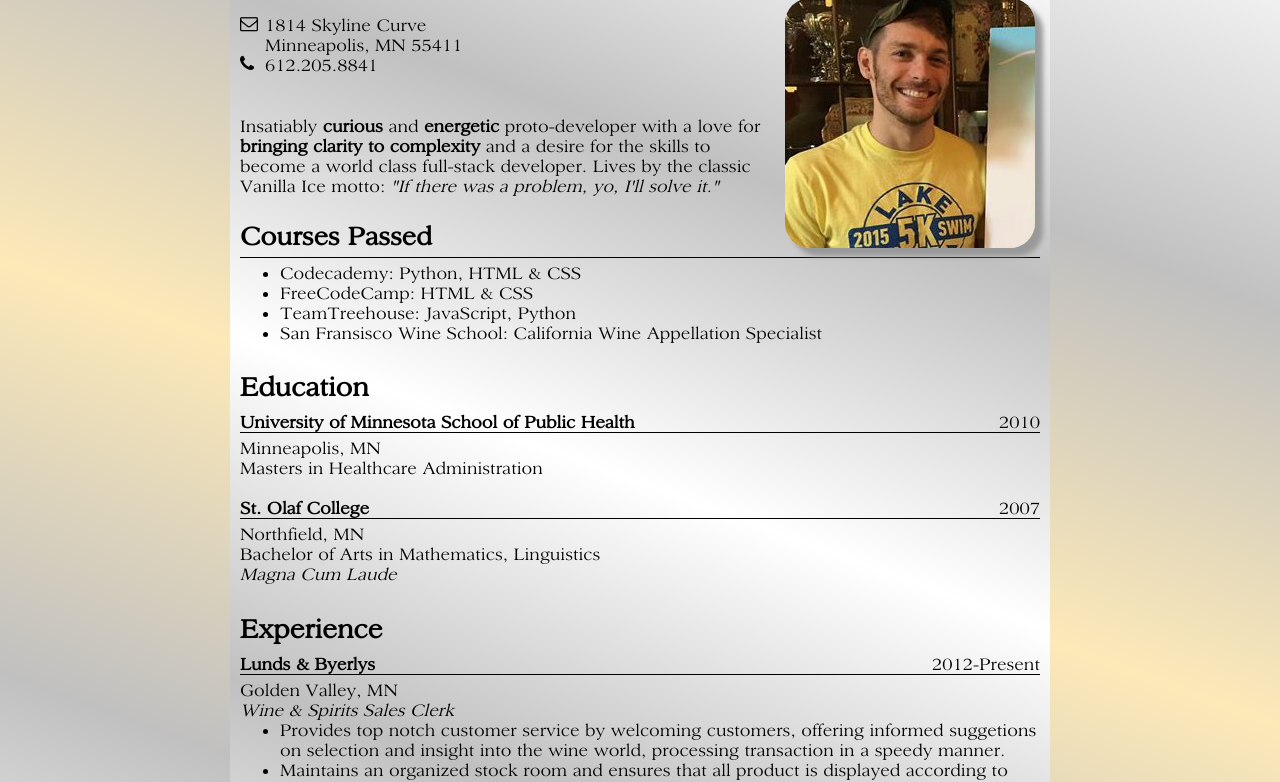
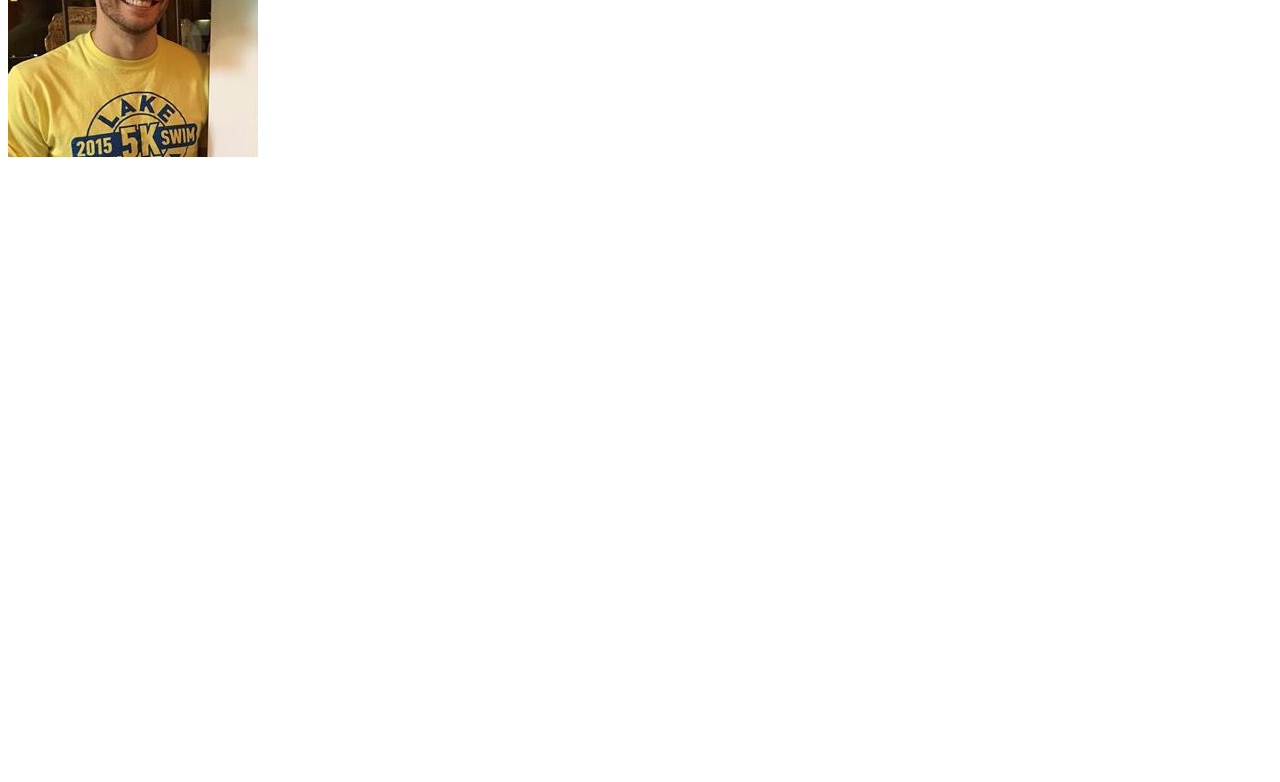
Before and after one commit to jmanders85/jmanders85.github.io, a plain HTML site: page index.html in a window 1280 px wide. Shown: the part 101-883 px from the top of the page. After the commit the page ends 800 px from the top, so only its background shows below. Drawn offline with nearby package versions, Linux system fonts and the light colour scheme.

Commit message:
WIPE DAT

```diff
--- a/index.html
+++ b/index.html
@@ -1,68 +1,10 @@
 <!DOCTYPE html>
 <html>
   <head>
-    <title>My Prime Academy Application Submission</title>
+    <title>My Efolio</title>
     <meta charset="utf-8">
-    <link rel="stylesheet" type="text/css" href="stylesheet.css">
-    <link rel="stylesheet" href="https://maxcdn.bootstrapcdn.com/font-awesome/4.4.0/css/font-awesome.min.css">
   </head>
   <body>
-    <main>
-      <header>
-        <h1>Joseph Anderson</h1>
-        <i class="fa fa-envelope-o"></i>
-        <p>1814 Skyline Curve</p>
-        <p>Minneapolis, MN 55411</p>
-        <i class="fa fa-phone"></i>
-        <p>612.205.8841</p>
-      </header>
-      <figure>
-        <img src="profile.jpg" />
-      </figure>
-      <aside>
-        <p>Insatiably <strong>curious</strong> and <strong>energetic</strong> proto-developer with a love for <strong>bringing clarity to complexity</strong> and a desire for the skills to become a world class full-stack developer.  Lives by the classic Vanilla Ice motto: <em>"If there was a problem, yo, I'll solve it."</em></p>
-      </aside>
-      <section id="skills">
-        <h2>Courses Passed</h2>
-        <ul>
-          <li>Codecademy: Python, HTML & CSS</li>
-          <li>FreeCodeCamp: HTML & CSS</li>
-          <li>TeamTreehouse: JavaScript, Python</li>
-          <li>San Fransisco Wine School: California Wine Appellation Specialist</li>
-        </ul>
-      </section>
-      <section id="education">
-        <h1>Education</h1>
-        <p><h2>University of Minnesota School of Public Health</h2><span>2010</span></p>
-        <p class="city">Minneapolis, MN</p>
-        <p>Masters in Healthcare Administration</p>
-        <br />
-        <p><h2>St. Olaf College</h2><span>2007</span></p>
-        <p class="city">Northfield, MN</p>
-        <p>Bachelor of Arts in Mathematics, Linguistics</p>
-        <p><em>Magna Cum Laude</em></p>
-      </section>
-      <section id="experience">
-        <h1>Experience</h1>
-        <h2>Lunds & Byerlys</h2><span>2012-Present</span>
-        <p class="city">Golden Valley, MN</p>
-        <p><em>Wine & Spirits Sales Clerk</em></p>
-        <ul>
-          <li>Provides top notch customer service by welcoming customers, offering informed suggetions on selection and insight into the wine world, processing transaction in a speedy manner.</li>
-          <li>Maintains an organized stock room and ensures that all product is displayed according to specifications.</li>
-          <li>Assists management with preparing invoices and inventory and provides suggestions on merchandising</li>
-        </ul>
-        <h2>Hennepin County Human Services and Public Health</h2><span>2010-2012</span>
-        <p class="city">Minneapolis, MN</p>
-        <p><em>Data Analyst</em></p>
-        <ul>
-          <li>Developed frameworks for performance reports with various leadership staff throughout the department</li>
-          <li>Prepared reports with use of Microsoft Excel and SQL</li>
-          <li>Presented reports to leadership staff and answered questions on methodology</li>
-        </ul>
-      </section>
-    </main>
-    <script src="https://ajax.googleapis.com/ajax/libs/jquery/1.11.3/jquery.min.js"></script>
-    <script src="script.js"></script>
+    <img src="profile.jpg" />
   </body>
 </html>
--- a/script.js
+++ /dev/null
@@ -1,2 +0,0 @@
-$( "figure" ).hide();
-$( "figure" ).fadeIn( 2000 );
--- a/stylesheet.css
+++ /dev/null
@@ -1,104 +0,0 @@
-@font-face {
-  font-family: Sanford;
-  src: url(Sanford.ttf);
-  font-style: normal;
-}
-
-body {
-  /* background-image: url("resume-bg.jpg"); */
-  background: linear-gradient(20deg, white, silver, #fce9b8, silver, white);
-  display: block;
-  font-family: Sanford, serif;
-  font-size: 18px;
-}
-
-h1 {
-  text-align: center;
-  padding: 5px;
-  border-bottom: 1px solid black;
-}
-
-h2 {
-  margin-left: 0;
-  margin-bottom: 5px;
-}
-
-ul {
-  margin-top: 0;
-}
-
-main {
-  background: linear-gradient(200deg, white, silver, white, silver, white);
-  width: 800px;
-  margin: 40px auto 60px;
-  padding: 0 10px 4px 10px;
-  border-radius: 10px;
-}
-
-header p {
-  margin: 0 0 0 25px;
-}
-
-header i {
-  float: left;
-}
-
-figure img {
-  float: right;
-  border-radius: 10%;
-  margin-top: -95px;
-  margin-right: -35px;
-  box-shadow: 8px 8px 5px #999;
-  transition: box-shadow 2s;
-}
-
-figure img:hover {
-  box-shadow: 8px 8px 5px #fce9b8;
-}
-
-aside {
-  max-width: 530px;
-  padding: 5px 0;
-}
-
-#skills h2 {
-  margin-top: 2px;
-  padding-bottom: 5px;
-  border-bottom: 1px solid black;
-}
-
-#education {
-  margin-top: 20px;
-}
-
-#education h1, #experience h1 {
-  font-size: 28px;
-  text-align: left;
-  padding-left: 0px;
-  border-bottom: none;
-  margin-bottom: 4px;
-}
-
-#education h2, #experience h2 {
-  display: inline;
-  margin-bottom: 0px;
-  font-size: 18px;
-  padding-bottom: 0px;
-}
-
-span {
-  float: right;
-}
-
-.city {
-  border-top: 1px solid black;
-  padding: 5px 0 0 0;
-}
-
-#education p {
-  margin: 0;
-}
-
-#experience p {
-  margin: 0;
-}
```
Also changed, not shown: Sanford.ttf (deleted), resume-bg.jpg (deleted), 1 other file.
